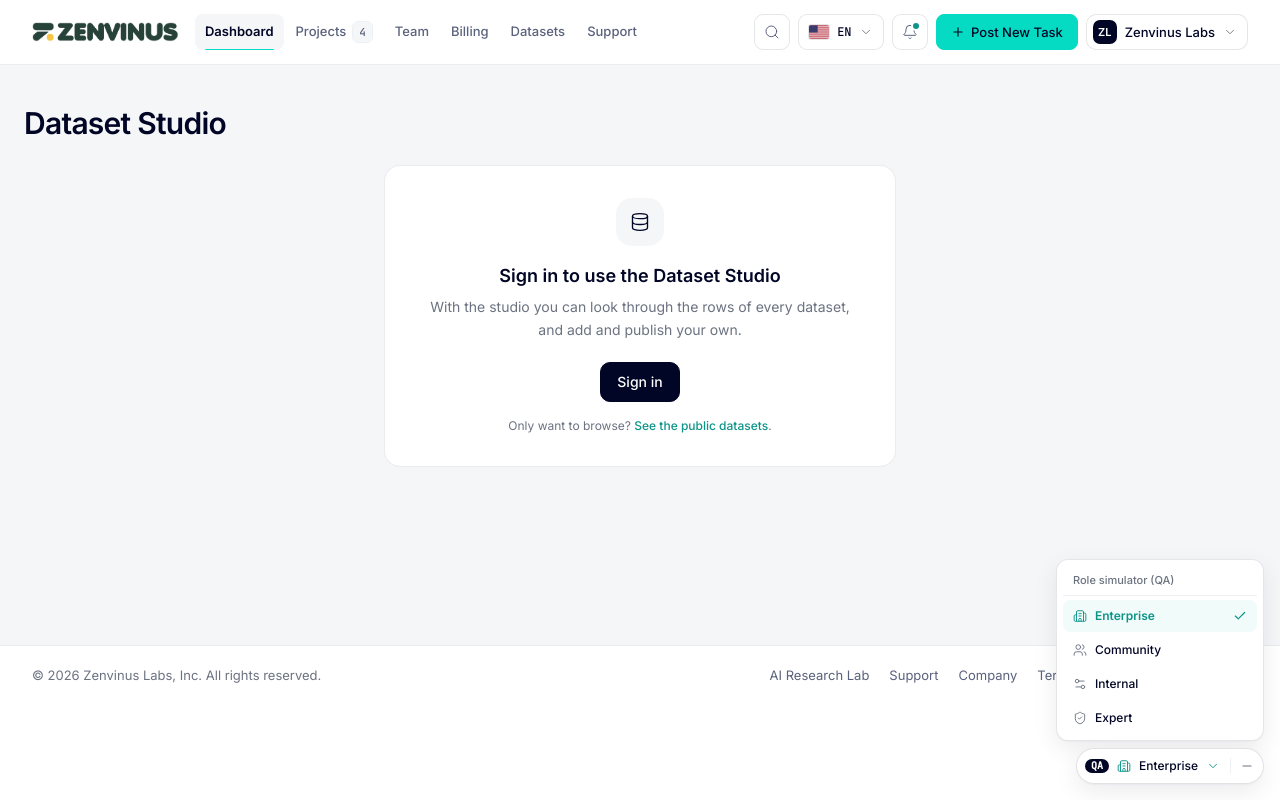
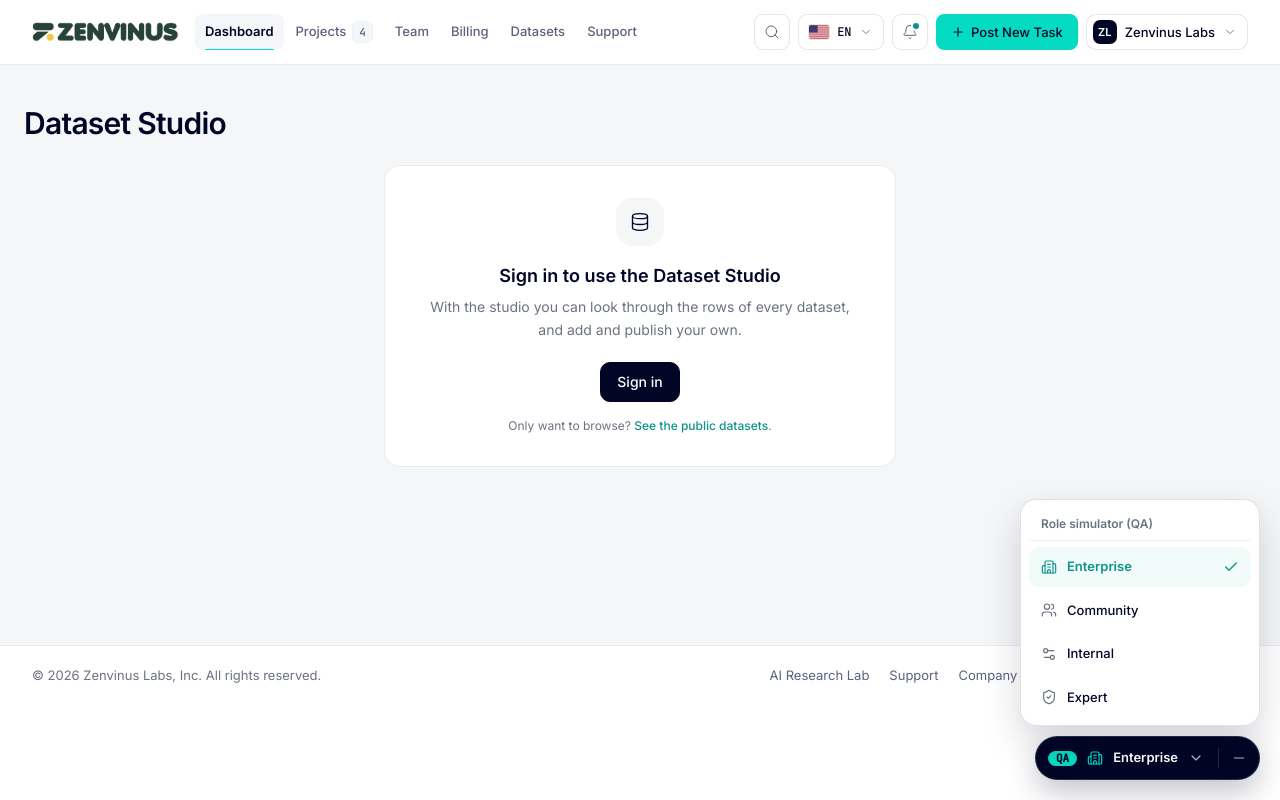
Before and after one commit to adityafakhrii/zenvinus-ui, a Next.js app: page /dashboard/studio in a window 1280 px wide. Both pictures are taken after a click on the button "Role simulator (QA)". Built offline with nearby package versions, Linux system fonts and the light colour scheme.

Commit message:
fix(ui): enlarge and add high-contrast navy styling to floating QA role switcher

```diff
--- a/src/features/dashboard/components/role-switch.tsx
+++ b/src/features/dashboard/components/role-switch.tsx
@@ -20,17 +20,17 @@ const ROLES: ReadonlyArray<RoleLink> = [
 
 const STORAGE_KEY = 'zv_qa_role_minimized';
 
-function RoleIcon({ role }: { role: DashboardRole }) {
-  const cls = 'h-3.5 w-3.5 shrink-0';
+function RoleIcon({ role, className }: { role: DashboardRole; className?: string }) {
+  const cls = cn('h-4 w-4 shrink-0', className);
   switch (role) {
     case 'enterprise':
-      return <Building2 className={cls} strokeWidth={1.6} aria-hidden="true" />;
+      return <Building2 className={cls} strokeWidth={1.75} aria-hidden="true" />;
     case 'community':
-      return <Users className={cls} strokeWidth={1.6} aria-hidden="true" />;
+      return <Users className={cls} strokeWidth={1.75} aria-hidden="true" />;
     case 'internal':
-      return <Settings2 className={cls} strokeWidth={1.6} aria-hidden="true" />;
+      return <Settings2 className={cls} strokeWidth={1.75} aria-hidden="true" />;
     case 'expert':
-      return <ShieldCheck className={cls} strokeWidth={1.6} aria-hidden="true" />;
+      return <ShieldCheck className={cls} strokeWidth={1.75} aria-hidden="true" />;
   }
 }
 
@@ -90,17 +90,17 @@ const RoleSwitch = ({ as = 'enterprise', className }: RoleSwitchProps) => {
   const activeRole = ROLES.find((r) => r.key === as) ?? ROLES[0];
 
   return (
-    <div ref={rootRef} className={cn('fixed bottom-4 right-4 z-50', className)}>
+    <div ref={rootRef} className={cn('fixed bottom-5 right-5 z-50', className)}>
       {open && !minimized && (
         <div
           role="menu"
           aria-label={t('Role simulator (QA)')}
-          className="absolute bottom-[calc(100%+8px)] right-0 w-52 rounded-xl border border-[rgba(8,13,53,0.10)] bg-surface p-1.5 shadow-[var(--shadow-popover)] zv-animate-pop"
+          className="absolute bottom-[calc(100%+10px)] right-0 w-60 rounded-2xl border border-[rgba(8,13,53,0.12)] bg-surface p-2 shadow-[0_16px_38px_rgba(2,6,38,0.16)] zv-animate-pop"
         >
-          <div className="mb-1 border-b border-line-subtle px-2.5 py-1.5 text-[11px] font-medium text-ink-muted">
+          <div className="mb-1.5 border-b border-line-subtle px-3 py-2 text-xs font-semibold text-ink-muted">
             {t('Role simulator (QA)')}
           </div>
-          <div className="flex flex-col gap-0.5">
+          <div className="flex flex-col gap-1">
             {ROLES.map((r) => {
               const active = as === r.key;
               return (
@@ -110,19 +110,19 @@ const RoleSwitch = ({ as = 'enterprise', className }: RoleSwitchProps) => {
                   role="menuitem"
                   onClick={() => setOpen(false)}
                   className={cn(
-                    'flex items-center justify-between gap-2 rounded-[8px] px-2.5 py-2 text-xs font-medium no-underline transition-colors',
+                    'flex items-center justify-between gap-2.5 rounded-[10px] px-3 py-2.5 text-[13px] font-medium no-underline transition-colors',
                     active
                       ? 'bg-tint-mint text-teal-ink font-semibold'
                       : 'text-ink hover:bg-canvas',
                   )}
                 >
-                  <span className="flex items-center gap-2">
+                  <span className="flex items-center gap-2.5">
                     <span className={active ? 'text-teal-ink' : 'text-ink-muted'}>
                       <RoleIcon role={r.key} />
                     </span>
                     <span>{t(r.label)}</span>
                   </span>
-                  {active && <Check className="h-3.5 w-3.5 shrink-0 text-teal-ink" strokeWidth={2} />}
+                  {active && <Check className="h-4 w-4 shrink-0 text-teal-ink" strokeWidth={2} />}
                 </Link>
               );
             })}
@@ -136,51 +136,47 @@ const RoleSwitch = ({ as = 'enterprise', className }: RoleSwitchProps) => {
           onClick={() => setMinState(false)}
           aria-label={t('Show role switcher')}
           title={`${t('Role simulator (QA)')}: ${t(activeRole.label)}`}
-          className="inline-flex h-8 items-center gap-1.5 rounded-full border border-[rgba(8,13,53,0.12)] bg-surface/90 px-2.5 text-xs font-medium text-ink shadow-[var(--shadow-popover)] backdrop-blur-md transition-[opacity,border-color,background-color] duration-150 hover:border-teal-ink hover:bg-surface cursor-pointer"
+          className="inline-flex h-10 items-center gap-2 rounded-full border border-[rgba(255,255,255,0.16)] bg-navy px-3 text-[13px] font-semibold text-white shadow-[0_12px_30px_rgba(2,6,38,0.24)] transition-[border-color,background-color] duration-150 hover:border-teal hover:bg-navy-hover cursor-pointer"
         >
-          <span className="rounded-full bg-navy px-1.5 py-0.5 font-mono text-[10px] font-semibold leading-none text-white">
+          <span className="rounded-full bg-teal px-2 py-0.5 font-mono text-[11px] font-semibold leading-none text-navy">
             QA
           </span>
-          <span className="text-teal-ink">
-            <RoleIcon role={activeRole.key} />
-          </span>
+          <RoleIcon role={activeRole.key} className="text-teal" />
         </button>
       ) : (
-        <div className="inline-flex h-9 items-center rounded-full border border-[rgba(8,13,53,0.12)] bg-surface/95 shadow-[var(--shadow-popover)] backdrop-blur-md">
+        <div className="inline-flex h-11 items-center rounded-full border border-[rgba(255,255,255,0.16)] bg-navy text-white shadow-[0_12px_30px_rgba(2,6,38,0.24)]">
           <button
             type="button"
             aria-haspopup="menu"
             aria-expanded={open}
             aria-label={t('Role simulator (QA)')}
             onClick={() => setOpen((v) => !v)}
-            className="inline-flex h-full items-center gap-2 rounded-l-full pl-2 pr-2.5 text-xs font-medium text-ink transition-colors hover:bg-canvas/80 cursor-pointer"
+            className="inline-flex h-full items-center gap-2.5 rounded-l-full pl-3 pr-3.5 text-[13px] font-semibold text-white transition-colors hover:bg-white/10 cursor-pointer"
           >
-            <span className="rounded-full bg-navy px-1.5 py-0.5 font-mono text-[10px] font-semibold leading-none text-white">
+            <span className="rounded-full bg-teal px-2 py-0.5 font-mono text-[11px] font-semibold leading-none text-navy">
               QA
             </span>
-            <span className="text-teal-ink">
-              <RoleIcon role={activeRole.key} />
-            </span>
+            <RoleIcon role={activeRole.key} className="text-teal" />
             <span>{t(activeRole.label)}</span>
             <ChevronUp
               className={cn(
-                'h-3.5 w-3.5 text-ink-muted transition-transform duration-150',
-                open && 'rotate-180 text-teal-ink',
+                'h-4 w-4 text-white/70 transition-transform duration-150',
+                open && 'rotate-180 text-teal',
               )}
-              strokeWidth={1.6}
+              strokeWidth={1.75}
             />
           </button>
 
-          <span className="h-4 w-px bg-line-subtle" aria-hidden="true" />
+          <span className="h-5 w-px bg-white/15" aria-hidden="true" />
 
           <button
             type="button"
             onClick={() => setMinState(true)}
             aria-label={t('Minimize role switcher')}
             title={t('Minimize role switcher')}
-            className="inline-flex h-full w-8 items-center justify-center rounded-r-full text-ink-muted transition-colors hover:bg-canvas/80 hover:text-ink cursor-pointer"
+            className="inline-flex h-full w-10 items-center justify-center rounded-r-full text-white/70 transition-colors hover:bg-white/10 hover:text-white cursor-pointer"
           >
-            <Minus className="h-3.5 w-3.5" strokeWidth={1.75} />
+            <Minus className="h-4 w-4" strokeWidth={1.75} />
           </button>
         </div>
       )}
```
